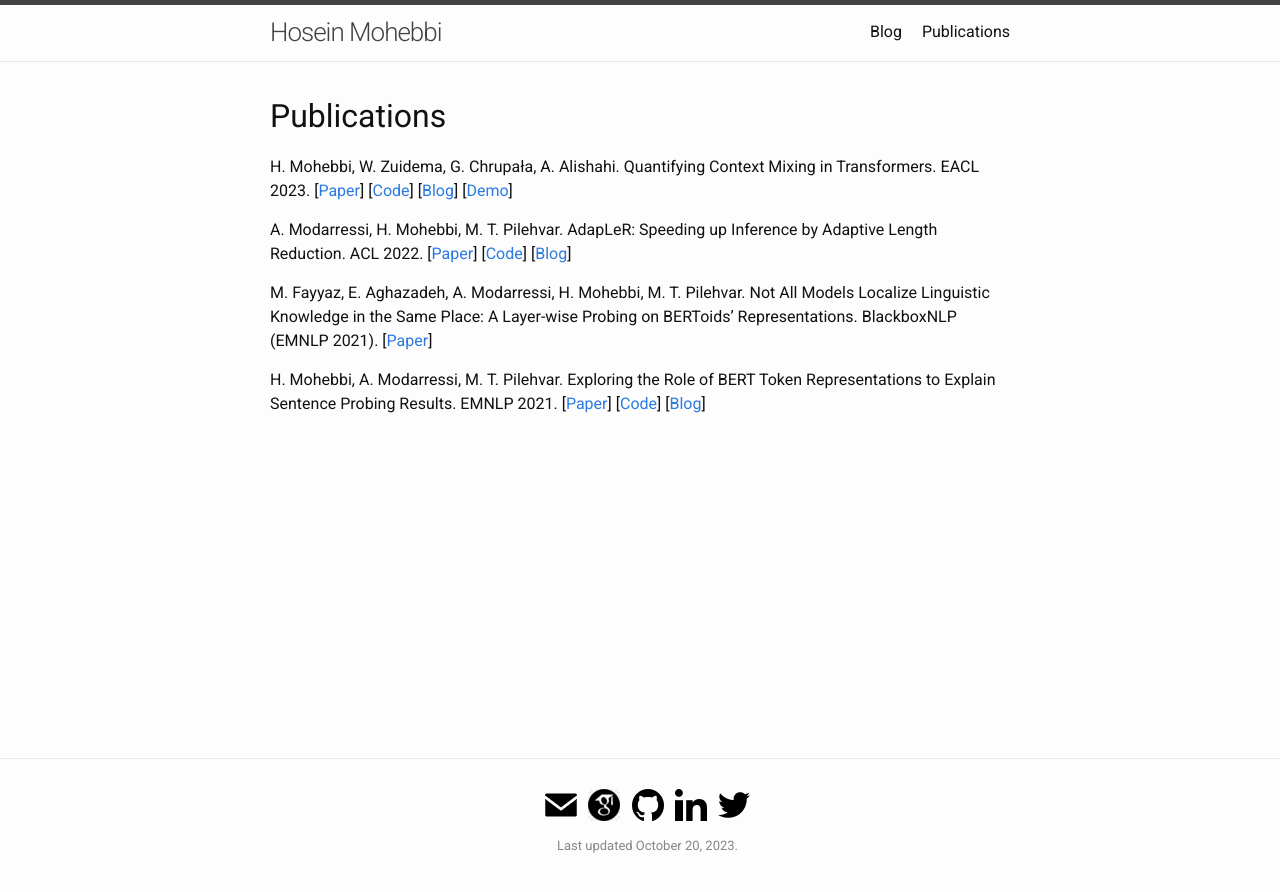
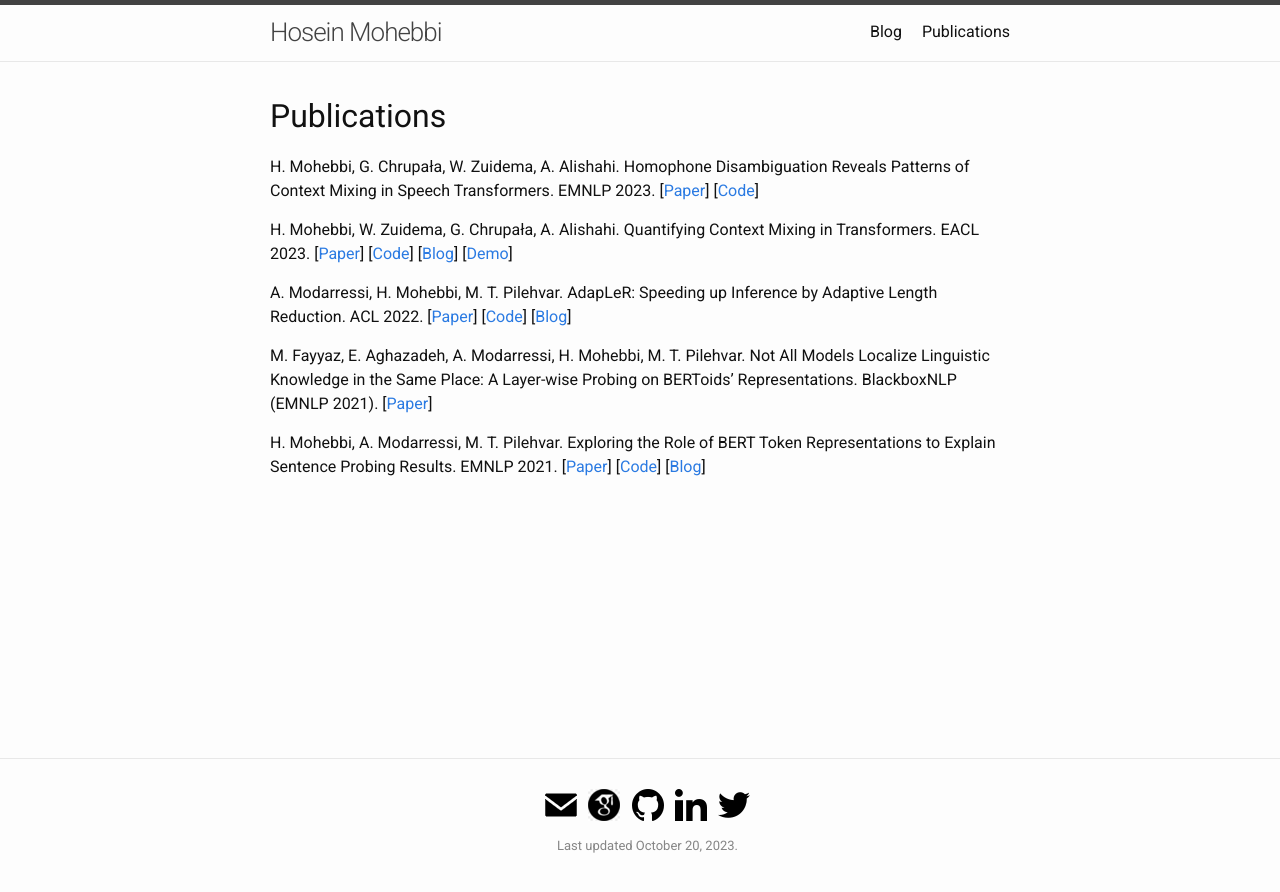
Before and after one commit to hmohebbi/hmohebbi.github.io, a Jekyll site: the page built from publications.md, in a window 1280 px wide. Shown: the top 892 px of the page. Built offline with Jekyll 4.4.1, drawn with Linux system fonts in a browser that asks for light colours.

Commit message:
Update publications.md

```diff
--- a/publications.md
+++ b/publications.md
@@ -6,6 +6,8 @@ permalink: /publications/
 
 # Publications
 
+H. Mohebbi, G. Chrupała, W. Zuidema, A. Alishahi. Homophone Disambiguation Reveals Patterns of Context Mixing in Speech Transformers. EMNLP 2023. [[Paper](https://arxiv.org/abs/2310.09925)] [[Code](https://github.com/hmohebbi/ContextMixingASR)]
+
 H. Mohebbi, W. Zuidema, G. Chrupała, A. Alishahi. Quantifying Context Mixing in Transformers. EACL 2023. [[Paper](https://aclanthology.org/2023.eacl-main.245/)] [[Code](https://github.com/hmohebbi/ValueZeroing)] [[Blog](https://hmohebbi.github.io/blog/value-zeroing)] [[Demo](https://huggingface.co/spaces/amsterdamNLP/value-zeroing)]
 
 A. Modarressi, H. Mohebbi, M. T. Pilehvar. AdapLeR: Speeding up Inference by Adaptive Length Reduction. ACL 2022. [[Paper](https://aclanthology.org/2022.acl-long.1/)] [[Code](https://github.com/amodaresi/AdapLeR)] [[Blog](http://www.amodarressi.com/AdapLeR/)]
```
